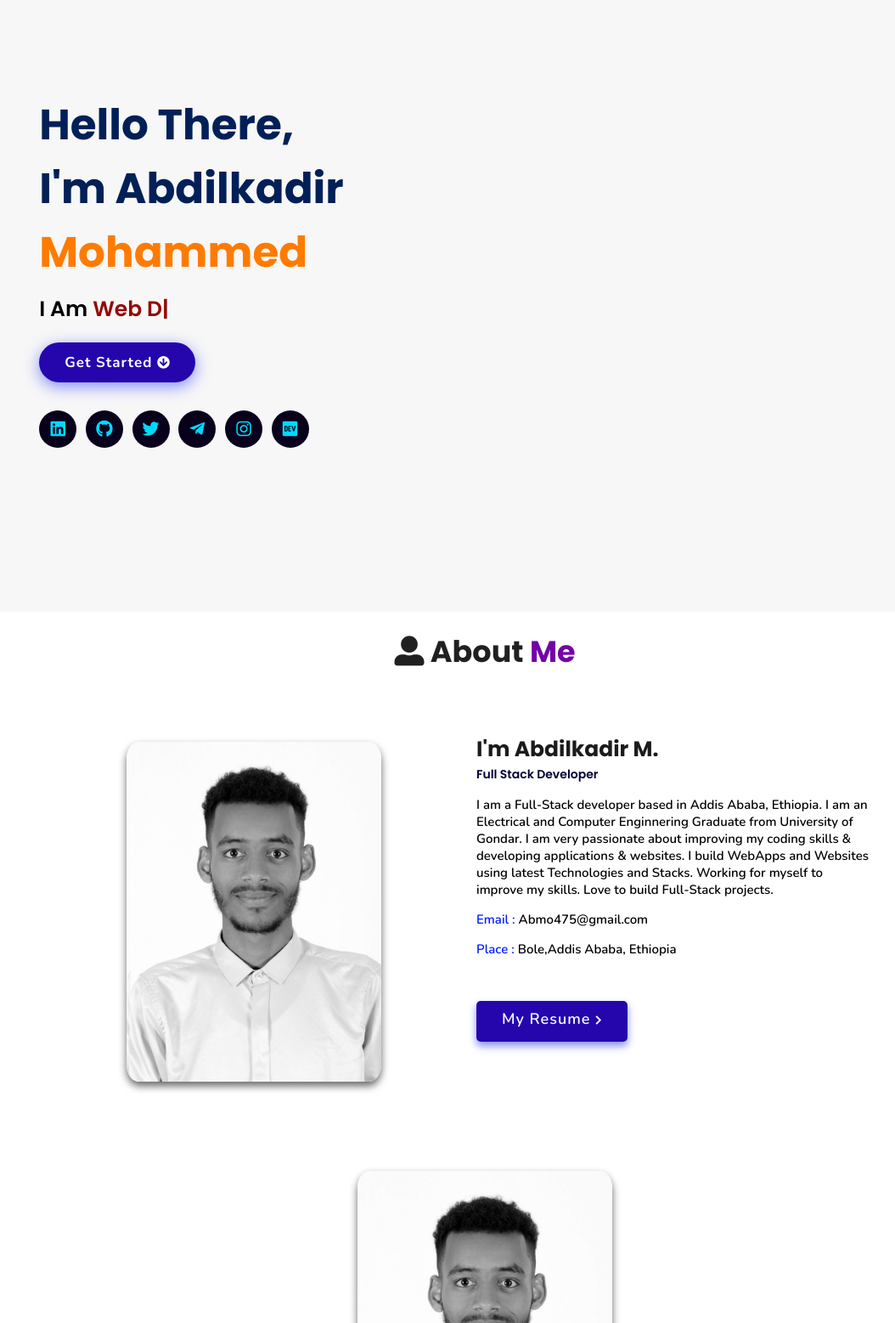
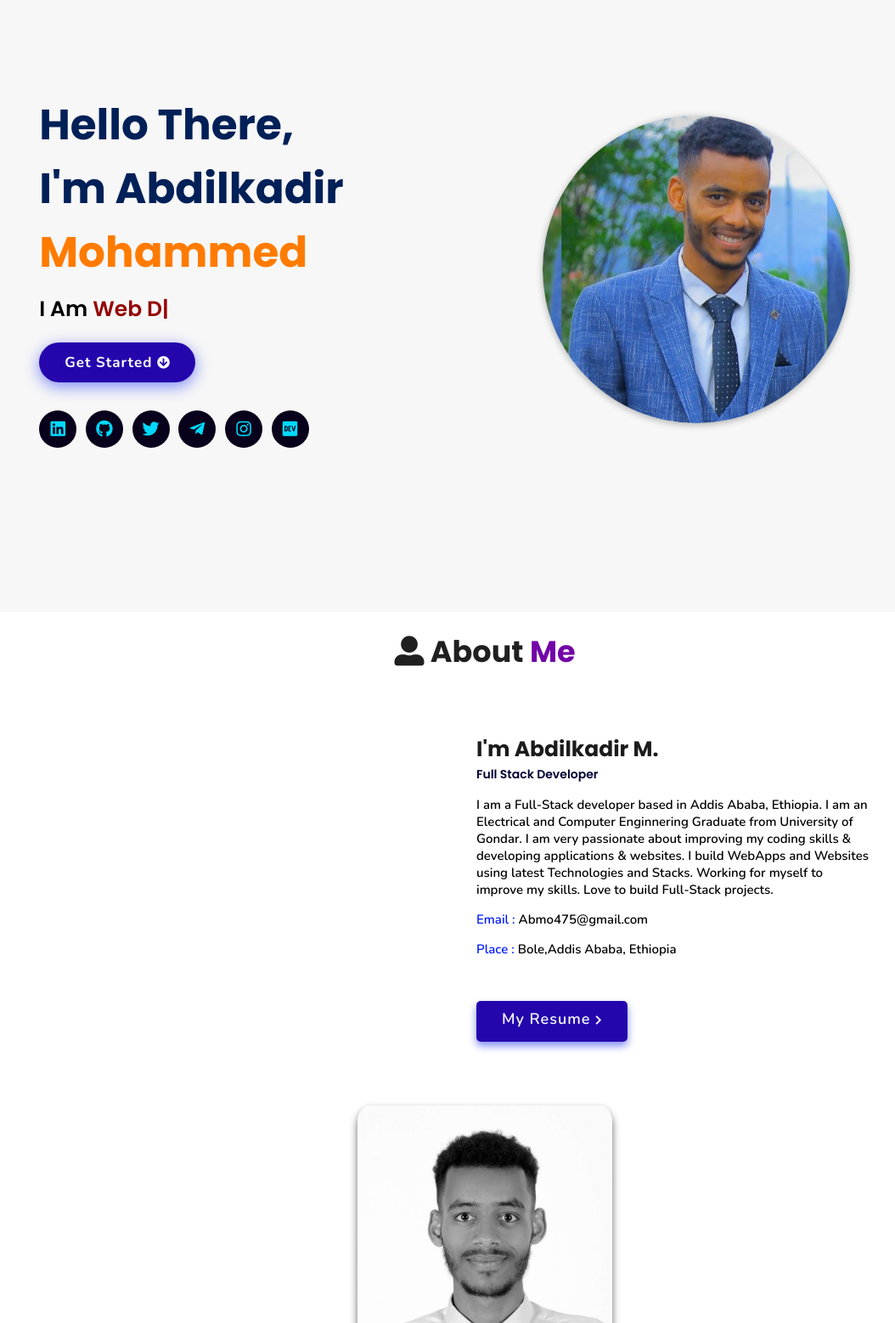
Before and after one commit to Abmo475/Portfolio, a plain HTML site: page index.html in a window 1280 px wide. Shown: the part 80-1637 px from the top of the page at 85% size, without its empty margins (69-1123 px from the left). Drawn offline with nearby package versions, Linux system fonts and the light colour scheme.

Commit message:
Update index.html

```diff
--- a/index.html
+++ b/index.html
@@ -50,14 +50,14 @@
       </div>
     </div>
 <div class="image">
-<!--     <img draggable="false" class="tilt" src="./assets/images/hero.png" alt=""> -->
+    <img draggable="false" class="tilt" src="./assets/images/hero.png" alt="">
 </div>
 </section>
 <section class="about" id="about">
     <h2 class="heading"><i class="fas fa-user-alt"></i> About <span>Me</span></h2>
     <div class="row">
       <div class="image">
-        <img draggable="false" class="tilt" src="./assets/images/profile2.jpg" alt="">
+<!--         <img draggable="false" class="tilt" src="./assets/images/profile2.jpg" alt=""> -->
     </div>
     <div class="content">
         <h3>I'm Abdilkadir M.</h3>
```
